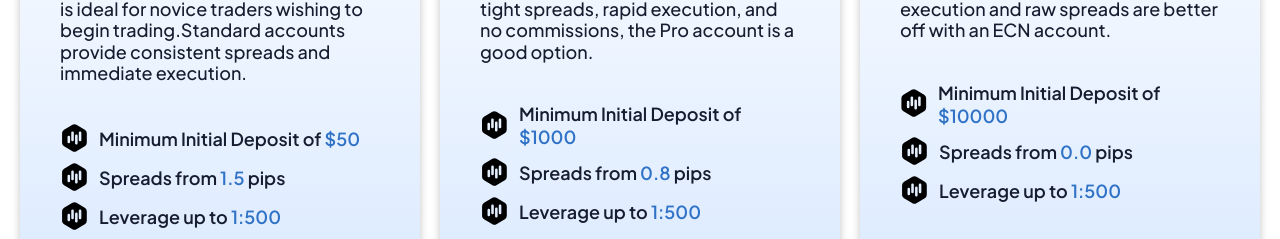
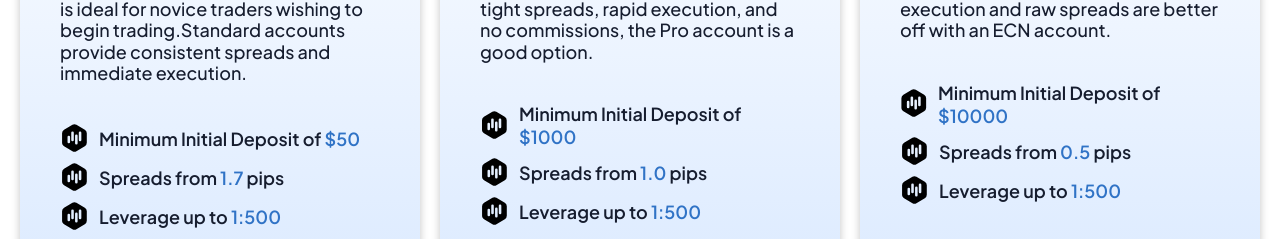
Before and after one commit to jimmyhinsu/forex-voyager-limited, a React (Create React App) app: page / in a window 1280 px wide. Shown: the part 3052-3291 px from the top of the page. Built offline with nearby package versions, Linux system fonts and the light colour scheme.

Commit message:
pip change

```diff
--- a/src/module/home/Accountssections/Accountsectionsslider/index.js
+++ b/src/module/home/Accountssections/Accountsectionsslider/index.js
@@ -73,7 +73,7 @@ export default function Accountsectionslider() {
               <div className="minimum-div">
                 <Upcharticon />
                 <p>
-                  Spreads from <span>1.5</span> pips
+                  Spreads from <span>1.7</span> pips
                 </p>
               </div>
               <div className="minimum-div">
@@ -110,7 +110,7 @@ export default function Accountsectionslider() {
               <div className="minimum-div">
                 <Upcharticon />
                 <p>
-                  Spreads from <span>0.8</span> pips
+                  Spreads from <span>1.0</span> pips
                 </p>
               </div>
               <div className="minimum-div">
@@ -147,7 +147,7 @@ export default function Accountsectionslider() {
               <div className="minimum-div">
                 <Upcharticon />
                 <p>
-                  Spreads from <span>0.0</span> pips
+                  Spreads from <span>0.5</span> pips
                 </p>
               </div>
               <div className="minimum-div">
--- a/src/module/home/Accountssections/index.js
+++ b/src/module/home/Accountssections/index.js
@@ -39,7 +39,7 @@ export default function Accountssection({ id }) {
               <div className="minimum-div">
                 <Upcharticon data-aos="flip-right" />
                 <p data-aos="flip-right">
-                  Spreads from <span>1.5</span> pips
+                  Spreads from <span>1.7</span> pips
                 </p>
               </div>
               <div className="minimum-div">
@@ -74,7 +74,7 @@ export default function Accountssection({ id }) {
               <div className="minimum-div">
                 <Upcharticon data-aos="flip-right" />
                 <p data-aos="flip-right">
-                  Spreads from <span>0.8</span> pips
+                  Spreads from <span>1.0</span> pips
                 </p>
               </div>
               <div className="minimum-div">
@@ -109,7 +109,7 @@ export default function Accountssection({ id }) {
               <div className="minimum-div">
                 <Upcharticon data-aos="flip-right" />
                 <p data-aos="flip-right">
-                  Spreads from <span>0.0</span> pips
+                  Spreads from <span>0.5</span> pips
                 </p>
               </div>
               <div className="minimum-div">
```
